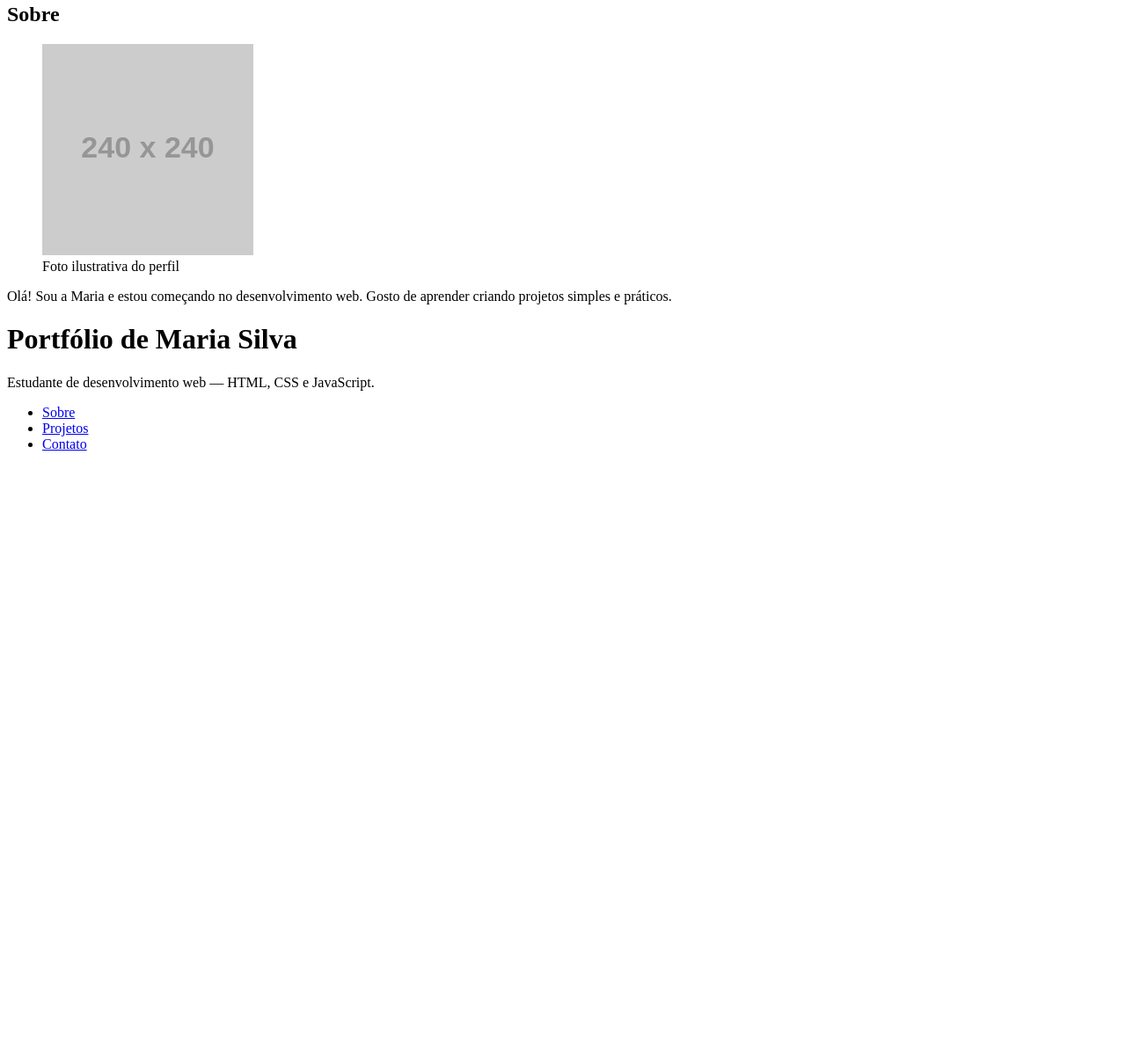
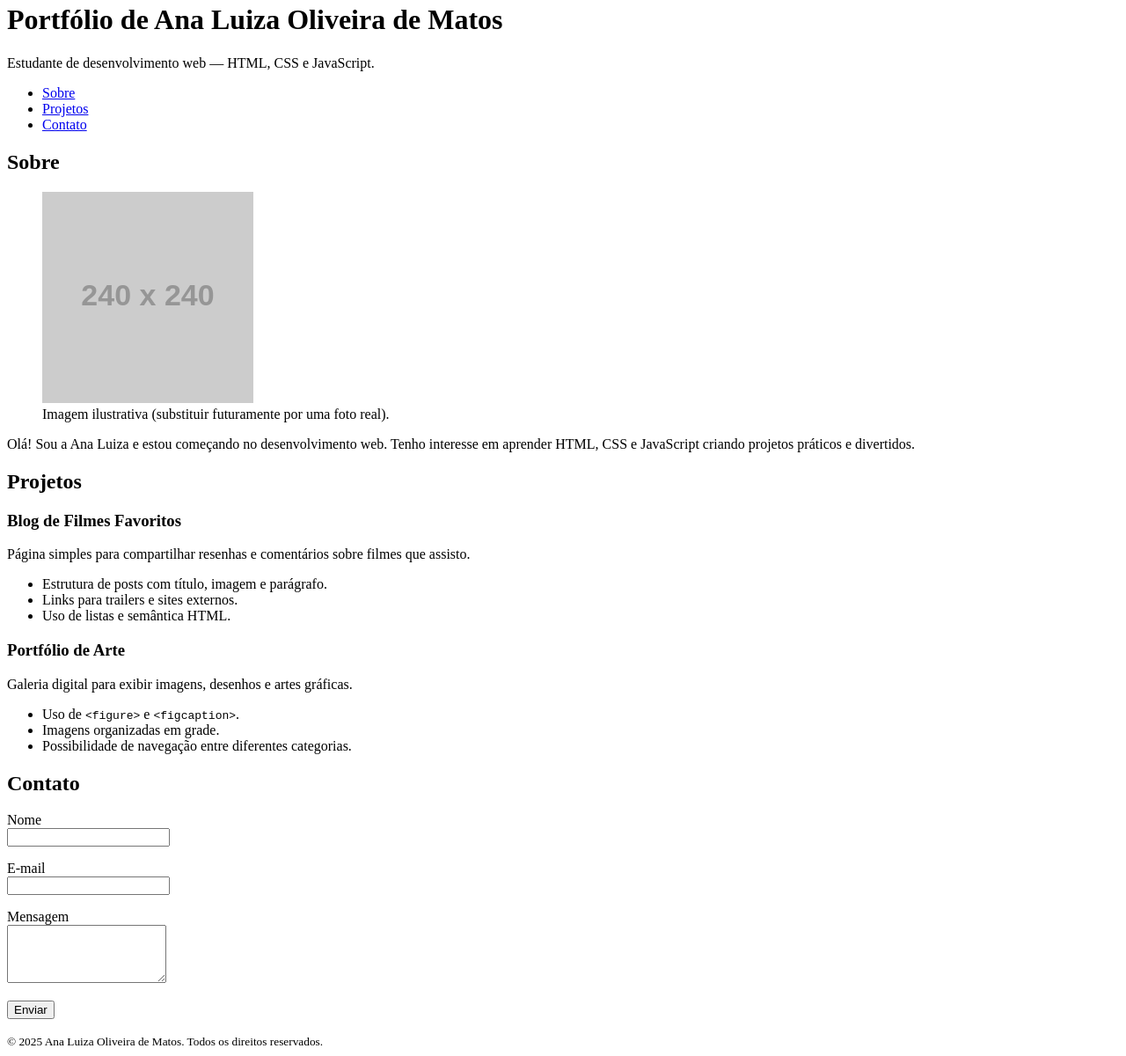
Before and after one commit to matosanalu/hello, a plain HTML site: page portfolio-html/index.html in a window 1280 px wide. Shown: the part 17-1217 px from the top of the page at 88% size. Before the commit the page ends 800 px from the top, so only its background shows below. Drawn offline with Linux system fonts and the light colour scheme; placeholder pictures from the web are drawn by us.

Commit message:
Update index.html

```diff
--- a/portfolio-html/index.html
+++ b/portfolio-html/index.html
@@ -3,25 +3,13 @@
   <head>
     <meta charset="utf-8">
     <meta name="viewport" content="width=device-width, initial-scale=1">
-<title>Portfólio de Maria Silva</title>
+    <title>Portfólio de Ana Luiza Oliveira de Matos</title>
     <meta name="description" content="Portfólio simples feito em HTML puro.">
   </head>
   <body>
+    <!-- Cabeçalho e navegação -->
     <header>
-<main>
-<section id="sobre">
-<h2>Sobre</h2>
-<figure>
-<img src="https://via.placeholder.com/240" alt="Retrato de Maria sorrindo
-de frente.">
-<figcaption>Foto ilustrativa do perfil</figcaption>
-</figure>
-<p>
-Olá! Sou a Maria e estou começando no desenvolvimento web.
-Gosto de aprender criando projetos simples e práticos.
-</p>
-</section>
-<h1>Portfólio de Maria Silva</h1>
+      <h1>Portfólio de Ana Luiza Oliveira de Matos</h1>
       <p>Estudante de desenvolvimento web — HTML, CSS e JavaScript.</p>
       <nav aria-label="Navegação principal">
         <ul>
@@ -31,5 +19,74 @@ Gosto de aprender criando projetos simples e práticos.
         </ul>
       </nav>
     </header>
+
+    <!-- Conteúdo principal -->
+    <main>
+      <!-- Seção Sobre -->
+      <section id="sobre">
+        <h2>Sobre</h2>
+        <figure>
+          <img src="https://via.placeholder.com/240"
+               alt="Retrato ilustrativo de perfil.">
+          <figcaption>Imagem ilustrativa (substituir futuramente por uma foto real).</figcaption>
+        </figure>
+        <p>
+          Olá! Sou a Ana Luiza e estou começando no desenvolvimento web.
+          Tenho interesse em aprender HTML, CSS e JavaScript criando projetos práticos e divertidos.
+        </p>
+      </section>
+
+      <!-- Seção Projetos -->
+      <section id="projetos">
+        <h2>Projetos</h2>
+
+        <article>
+          <h3>Blog de Filmes Favoritos</h3>
+          <p>Página simples para compartilhar resenhas e comentários sobre filmes que assisto.</p>
+          <ul>
+            <li>Estrutura de posts com título, imagem e parágrafo.</li>
+            <li>Links para trailers e sites externos.</li>
+            <li>Uso de listas e semântica HTML.</li>
+          </ul>
+        </article>
+
+        <article>
+          <h3>Portfólio de Arte</h3>
+          <p>Galeria digital para exibir imagens, desenhos e artes gráficas.</p>
+          <ul>
+            <li>Uso de <code>&lt;figure&gt;</code> e <code>&lt;figcaption&gt;</code>.</li>
+            <li>Imagens organizadas em grade.</li>
+            <li>Possibilidade de navegação entre diferentes categorias.</li>
+          </ul>
+        </article>
+      </section>
+
+      <!-- Seção Contato -->
+      <section id="contato">
+        <h2>Contato</h2>
+        <form action="#" method="post">
+          <p>
+            <label for="nome">Nome</label><br>
+            <input id="nome" name="nome" type="text" required>
+          </p>
+          <p>
+            <label for="email">E-mail</label><br>
+            <input id="email" name="email" type="email" required>
+          </p>
+          <p>
+            <label for="mensagem">Mensagem</label><br>
+            <textarea id="mensagem" name="mensagem" rows="4" required></textarea>
+          </p>
+          <p>
+            <button type="submit">Enviar</button>
+          </p>
+        </form>
+      </section>
+    </main>
+
+    <!-- Rodapé -->
+    <footer>
+      <small>© 2025 Ana Luiza Oliveira de Matos. Todos os direitos reservados.</small>
+    </footer>
   </body>
 </html>
```
Lines whose indentation alone changed are shown as unchanged.
